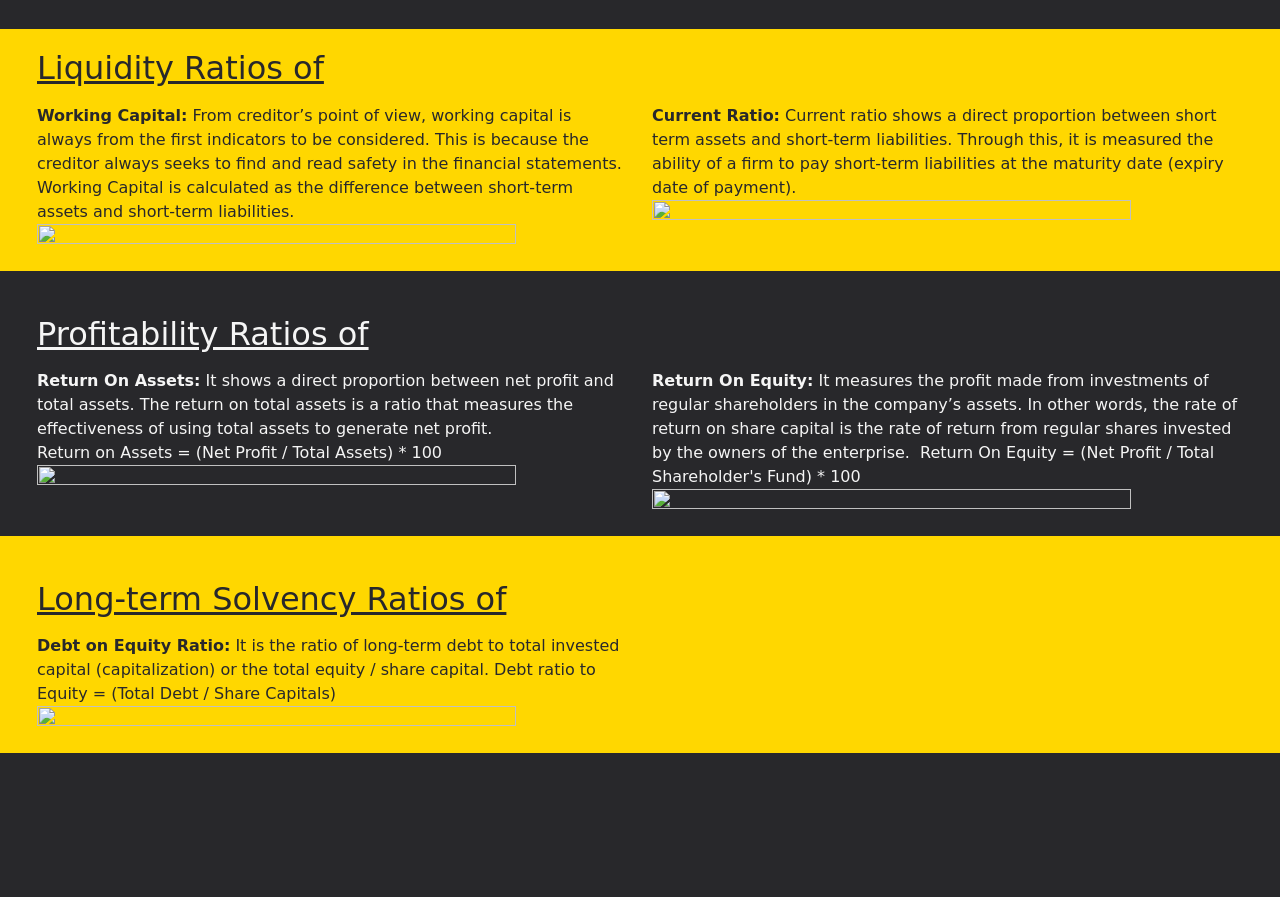
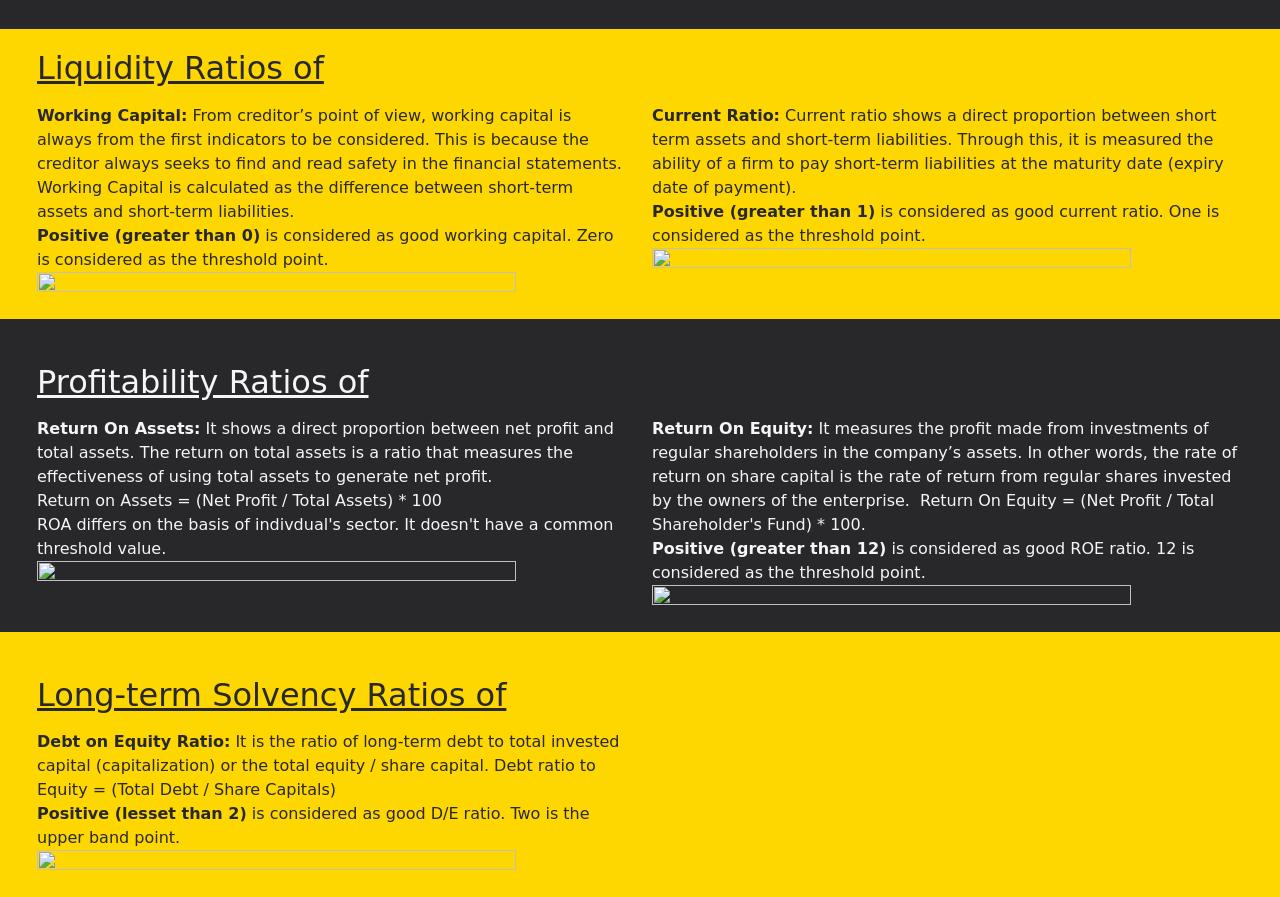
Before and after one commit to Ayush-Patel15/Analysis-Comparison_of_finacial_statements, a Flask app: template src/templates/home.html in a window 1280 px wide. Shown: the part 385-1282 px from the top of the page. Before the commit the page ends 1138 px from the top, so only its background shows below. Run offline with Flask 2, Linux system fonts and the light colour scheme; the template is opened without the code that fills it, so the values that code supplies are empty; some web fonts are replaced.

Commit message:
Added threshold value information

```diff
--- a/src/templates/home.html
+++ b/src/templates/home.html
@@ -143,7 +143,8 @@
                             <b>Working Capital:</b> From creditor’s point of view, working capital is always from the
                             first indicators to be considered. This is because the creditor always seeks to find
                             and read safety in the financial statements. Working Capital is calculated as the
-                            difference between short-term assets and short-term liabilities.
+                            difference between short-term assets and short-term liabilities.<br>
+                            <b>Positive (greater than 0)</b> is considered as good working capital. Zero is considered as the threshold point.
                         </span>
                     </div>
                     <div class="graph">
@@ -155,7 +156,8 @@
                         <span>
                             <b>Current Ratio:</b> Current ratio shows a direct proportion between short term assets
                             and short-term liabilities. Through this, it is measured the ability of a firm to
-                            pay short-term liabilities at the maturity date (expiry date of payment).
+                            pay short-term liabilities at the maturity date (expiry date of payment).<br>
+                            <b>Positive (greater than 1)</b> is considered as good current ratio. One is considered as the threshold point.
                         </span>
                     </div>
                     <div class="graph">
@@ -177,7 +179,8 @@
                             <b>Return On Assets:</b> It shows a direct proportion between net profit and total
                             assets. The return on total assets is a ratio that measures the effectiveness of using
                             total assets to generate net profit.<br>
-                            Return on Assets = (Net Profit / Total Assets) * 100
+                            Return on Assets = (Net Profit / Total Assets) * 100<br>
+                            ROA differs on the basis of indivdual's sector. It doesn't have a common threshold value.
                         </span>
                     </div>
                     <div class="graph">
@@ -190,7 +193,8 @@
                             <b>Return On Equity:</b> It measures the profit made from investments of regular
                             shareholders in the company’s assets. In other words, the rate of return on share
                             capital is the rate of return from regular shares invested by the owners of the
-                            enterprise.&nbsp; Return On Equity = (Net Profit / Total Shareholder's Fund) * 100
+                            enterprise.&nbsp; Return On Equity = (Net Profit / Total Shareholder's Fund) * 100.<br>
+                            <b>Positive (greater than 12)</b> is considered as good ROE ratio. 12 is considered as the threshold point.
                         </span>
                     </div>
                     <div class="graph">
@@ -211,7 +215,8 @@
                         <span>
                             <b>Debt on Equity Ratio:</b> It is the ratio of long-term debt to total invested capital (capitalization)
                             or the total equity / share capital.
-                            Debt ratio to Equity = (Total Debt / Share Capitals)
+                            Debt ratio to Equity = (Total Debt / Share Capitals)<br>
+                            <b>Positive (lesset than 2)</b> is considered as good D/E ratio. Two is the upper band point.
                         </span>
                     </div>
                     <div class="graph">
```
